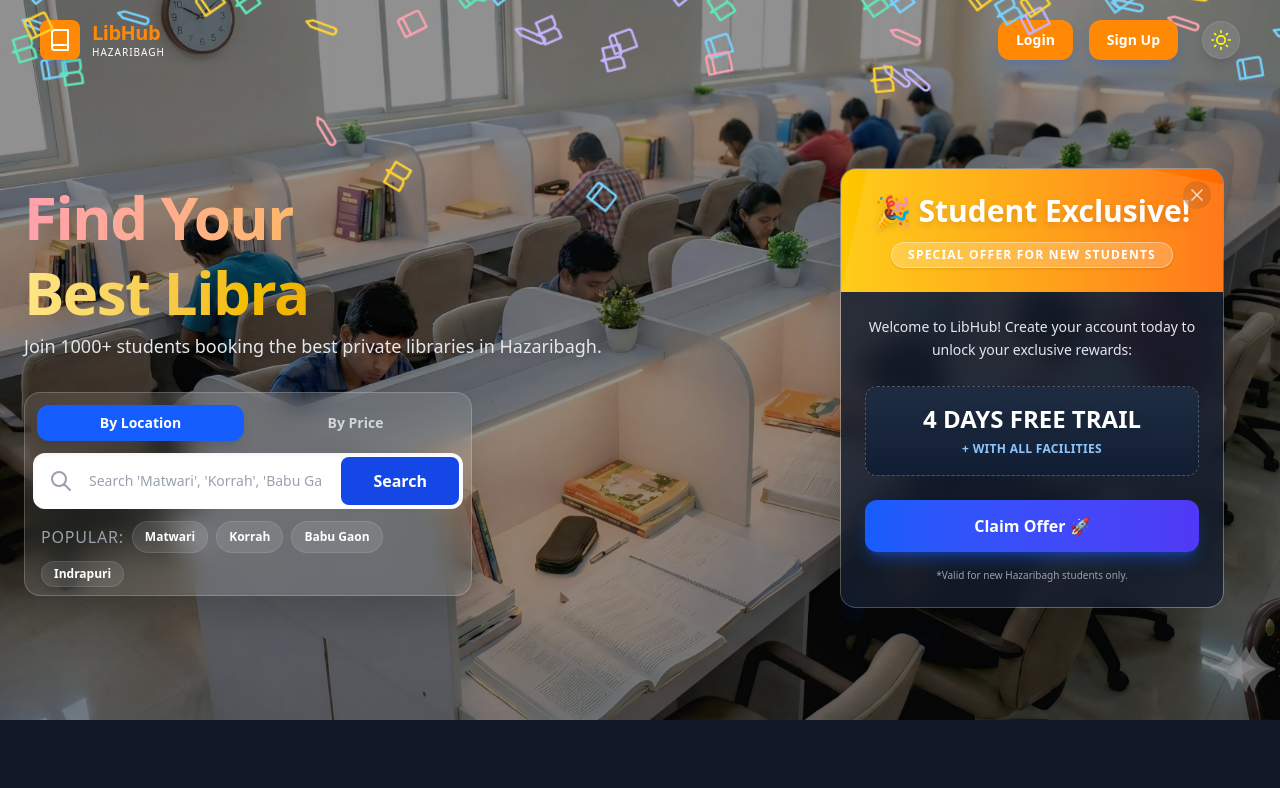
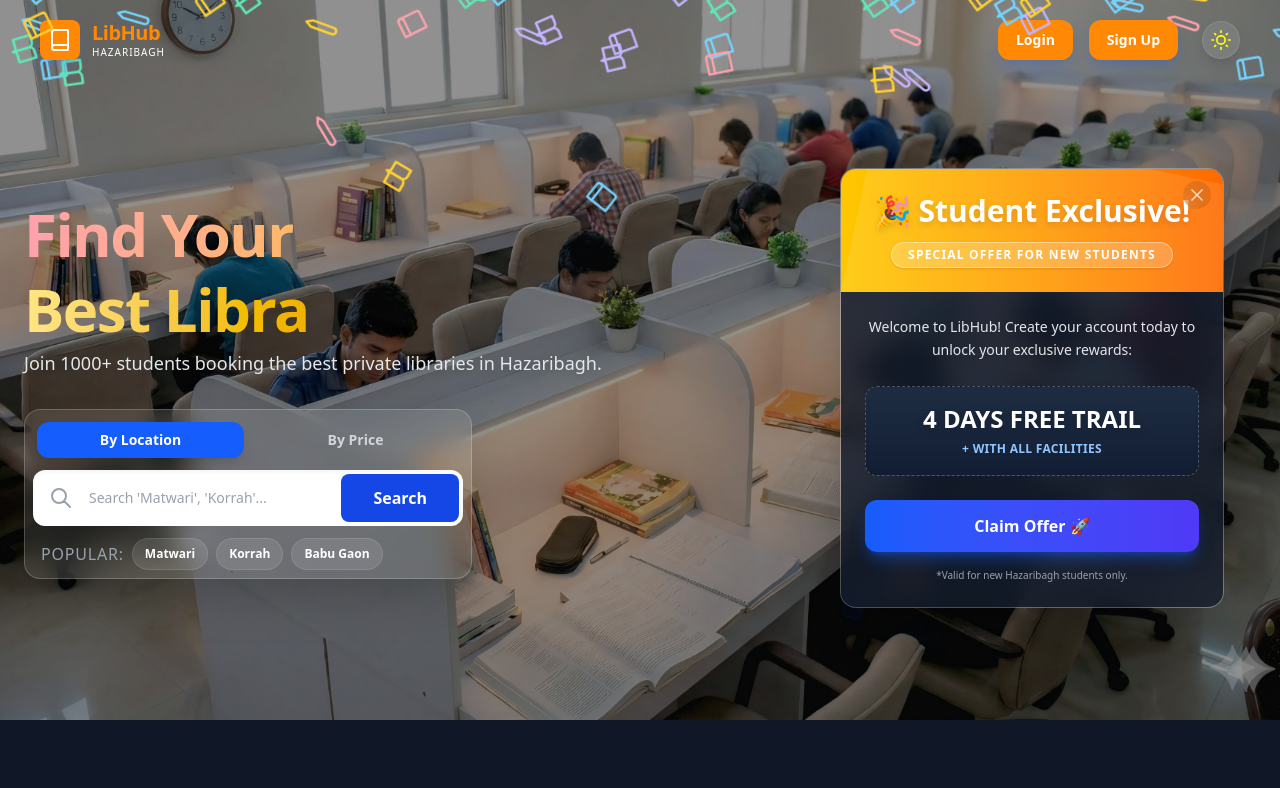
Before and after one commit to Siddhantkr19/Hazaribagh-Library-Frontend, a React (Vite) app in the folder library-frontend/: page / in a window 1280 px wide. Shown: the top 788 px of the page. Built offline with nearby package versions, Linux system fonts and the light colour scheme.

Commit message:
enable the  search by price and location .

```diff
--- a/library-frontend/src/components/LibrarySearch.jsx
+++ b/library-frontend/src/components/LibrarySearch.jsx
@@ -1,18 +1,46 @@
 import React, { useState } from 'react';
+import axios from 'axios';
 
-const LibrarySearch = () => {
-  const [activeTab, setActiveTab] = useState('location'); // 'location' or 'budget'
+// Receive the "onSearch" prop from the parent (Home.jsx)
+const LibrarySearch = ({ onSearch }) => {
+  const [activeTab, setActiveTab] = useState('location');
+  const [query, setQuery] = useState('');
+  const [loading, setLoading] = useState(false);
+
+  const handleSearch = async () => {
+    // Prevent empty searches
+    if (!query.trim()) return;
+
+    setLoading(true);
+    try {
+      // Call your existing Backend API
+      const response = await axios.get(`http://localhost:8080/api/libraries/search?query=${query}`);
+
+      // Pass the raw data back to Home.jsx
+      onSearch(response.data);
+
+    } catch (error) {
+      console.error("Search failed:", error);
+      alert("Search failed. Please try again.");
+    } finally {
+      setLoading(false);
+    }
+  };
+
+  // Allow searching by pressing "Enter"
+  const handleKeyPress = (e) => {
+    if (e.key === 'Enter') handleSearch();
+  };
 
   return (
-   <div className="w-full max-w-md mx-auto lg:mx-0 mt-8 p-2 bg-white/10 backdrop-blur-md border border-white/20 rounded-2xl shadow-2xl animate-in fade-in slide-in-from-bottom-8 duration-700">
-      {/* Tabs to switch between Location and Budget search */}
+    <div className="w-full max-w-md mx-auto lg:mx-0 mt-8 p-2 bg-white/10 backdrop-blur-md border border-white/20 rounded-2xl shadow-2xl animate-in fade-in slide-in-from-bottom-8 duration-700">
+
+      {/* Tabs */}
       <div className="flex space-x-2 p-1 mb-2">
         <button
           onClick={() => setActiveTab('location')}
           className={`flex-1 py-2 px-4 rounded-xl text-sm font-bold transition-all ${
-            activeTab === 'location'
-              ? 'bg-blue-600 text-white shadow-lg'
-              : 'text-gray-300 hover:bg-white/5 hover:text-white'
+            activeTab === 'location' ? 'bg-blue-600 text-white shadow-lg' : 'text-gray-300 hover:bg-white/5 hover:text-white'
           }`}
         >
           By Location
@@ -20,43 +48,49 @@ const LibrarySearch = () => {
         <button
           onClick={() => setActiveTab('budget')}
           className={`flex-1 py-2 px-4 rounded-xl text-sm font-bold transition-all ${
-            activeTab === 'budget'
-              ? 'bg-emerald-600 text-white shadow-lg'
-              : 'text-gray-300 hover:bg-white/5 hover:text-white'
+            activeTab === 'budget' ? 'bg-emerald-600 text-white shadow-lg' : 'text-gray-300 hover:bg-white/5 hover:text-white'
           }`}
         >
            By Price
         </button>
       </div>
 
-      {/* Input Field Section */}
+      {/* Input Field */}
       <div className="relative flex items-center bg-white rounded-xl overflow-hidden shadow-inner">
-
-        {/* Search Icon */}
         <div className="pl-4 text-gray-400">
           <svg xmlns="http://www.w3.org/2000/svg" className="h-6 w-6" fill="none" viewBox="0 0 24 24" stroke="currentColor">
             <path strokeLinecap="round" strokeLinejoin="round" strokeWidth={2} d="M21 21l-6-6m2-5a7 7 0 11-14 0 7 7 0 0114 0z" />
           </svg>
         </div>
 
-        {/* Dynamic Input based on Tab */}
         <input
-          type="text"
-          placeholder={activeTab === 'location' ? "Search 'Matwari', 'Korrah', 'Babu Gaon'..." : "Enter max price (e.g. 400)"}
+          type={activeTab === 'budget' ? "number" : "text"}
+          value={query}
+          onChange={(e) => setQuery(e.target.value)}
+          onKeyPress={handleKeyPress}
+          placeholder={activeTab === 'location' ? "Search 'Matwari', 'Korrah'..." : "Enter max price (e.g. 400)"}
           className="w-full py-3 px-4 text-gray-800 text-sm font-medium outline-none placeholder-gray-400"
         />
 
-        {/* Search Button */}
-        <button className="hidden sm:block m-1 px-8 py-3 bg-blue-700 text-white font-bold rounded-lg hover:bg-orange-800 transition-colors">
-          Search
+        <button
+            onClick={handleSearch}
+            disabled={loading}
+            className="hidden sm:block m-1 px-8 py-3 bg-blue-700 text-white font-bold rounded-lg hover:bg-blue-800 transition-colors disabled:bg-gray-400"
+        >
+          {loading ? "..." : "Search"}
         </button>
       </div>
 
-      {/* Quick Filters / Tags */}
+      {/* Quick Filters - Click to Auto-Search */}
       <div className="mt-3 flex flex-wrap gap-2 justify-center sm:justify-start px-2">
         <span className=" text-gray-400 font-medium uppercase tracking-wider py-1">Popular:</span>
-        {['Matwari', 'Korrah', 'Babu Gaon', 'Indrapuri'].map((loc) => (
-          <button key={loc} className="px-3 py-1 text-xs font-semibold rounded-full bg-white/10 text-white border border-white/10 hover:bg-white/20 transition-all">
+        {['Matwari', 'Korrah', 'Babu Gaon'].map((loc) => (
+          <button
+            key={loc}
+            // When clicked, fill query and trigger search
+            onClick={() => { setQuery(loc); handleSearch(); }}
+            className="px-3 py-1 text-xs font-semibold rounded-full bg-white/10 text-white border border-white/10 hover:bg-white/20 transition-all"
+          >
             {loc}
           </button>
         ))}
```
